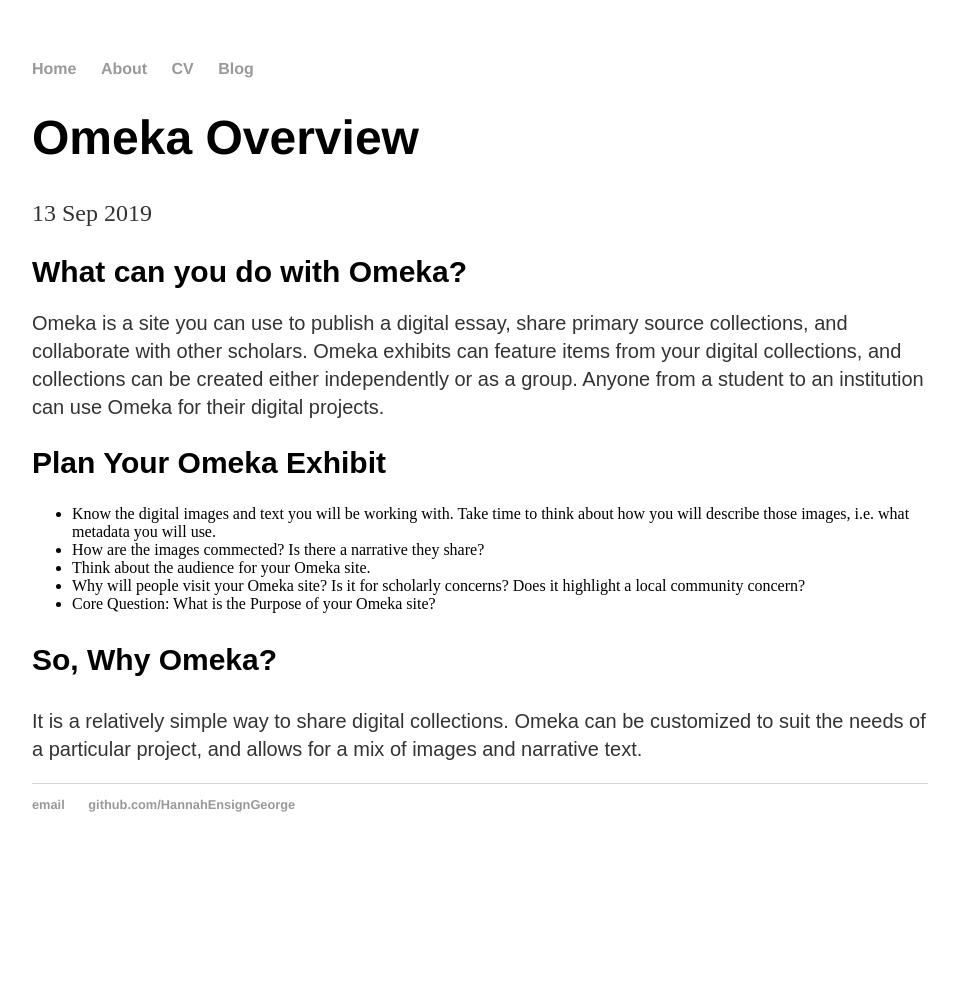
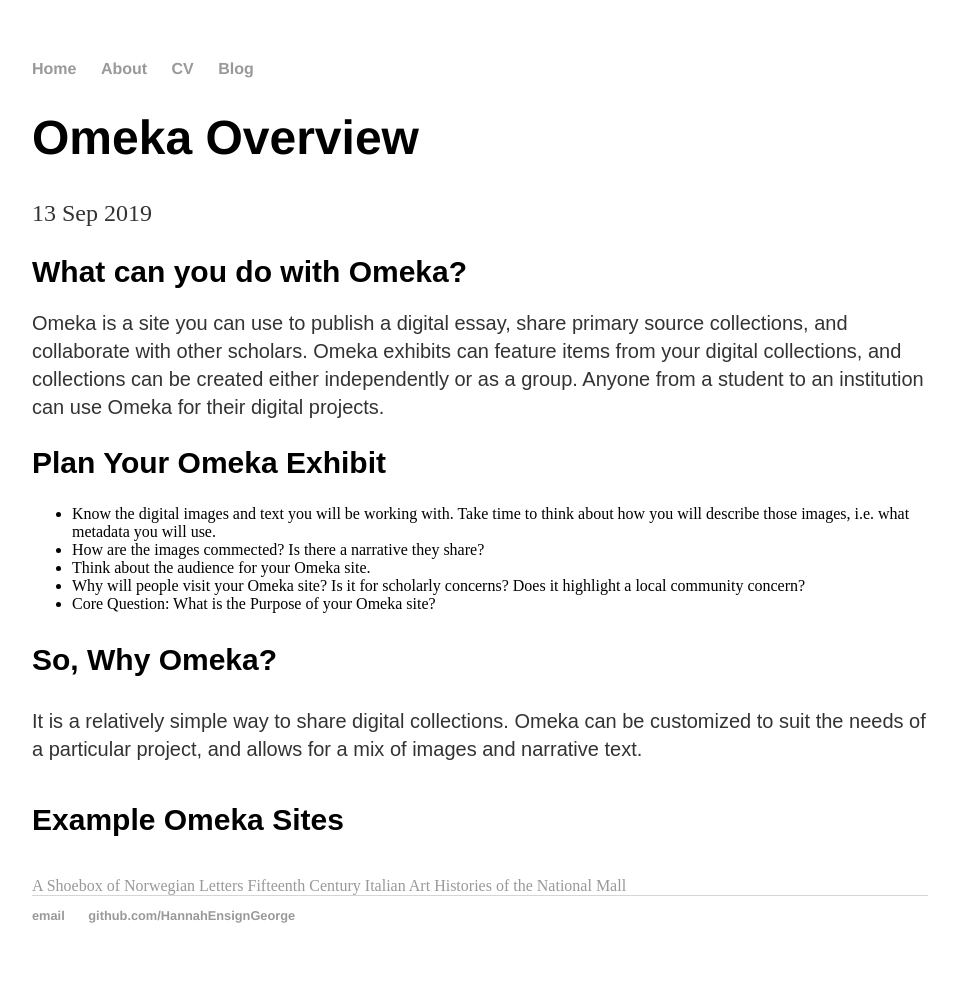
Before and after one commit to HannahEnsignGeorge/HannahEnsignGeorge.github.io, a Jekyll site: the page built from _posts/2019-09-13-Omeka-Overview.md, in a window 1280 px wide. Shown: the whole page, without its empty margins (160-1119 px from the left). Built offline with Jekyll 4.4.1, drawn with Linux system fonts in a browser that asks for light colours; before the commit the page ends 900 px from its top, so only the background shows below that.

Commit message:
Update 2019-09-13-Omeka-Overview.md

```diff
--- a/_posts/2019-09-13-Omeka-Overview.md
+++ b/_posts/2019-09-13-Omeka-Overview.md
@@ -19,5 +19,9 @@
     </p>
   <h3 style="font-family:Arial;font-size:30px;strong;">So, Why Omeka?</h3>
     <p style="font-family:Arial;font-size:20px;">It is a relatively simple way to share digital collections. Omeka can be customized to suit the needs of a particular project, and allows for a mix of images and narrative text.</p>
+  <h4 style="font-family:Arial;font-size:30px;strong">Example Omeka Sites</h4>
+    <a href="http://huginn.net/shoebox/letters/">A Shoebox of Norwegian Letters</a>
+    <a href="http://www.quattrocentoitalia.artinterp.org/omeka/">Fifteenth Century Italian Art</a>
+    <a href="http://mallhistory.org/">Histories of the National Mall</a>
 </body>
 </html>
```
